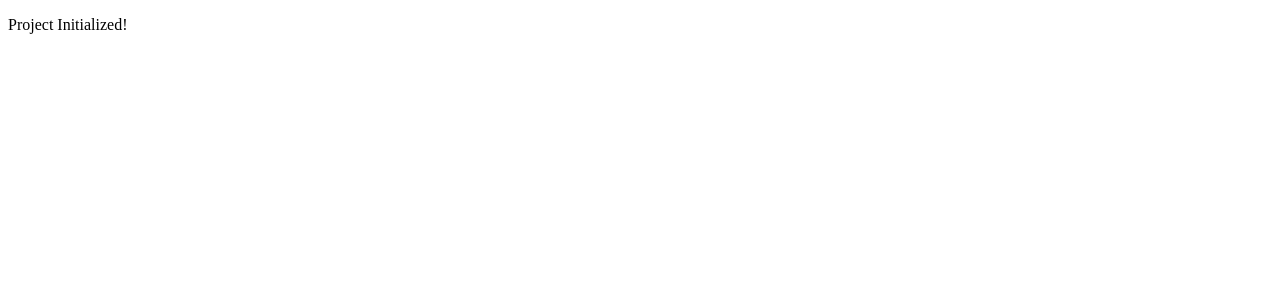
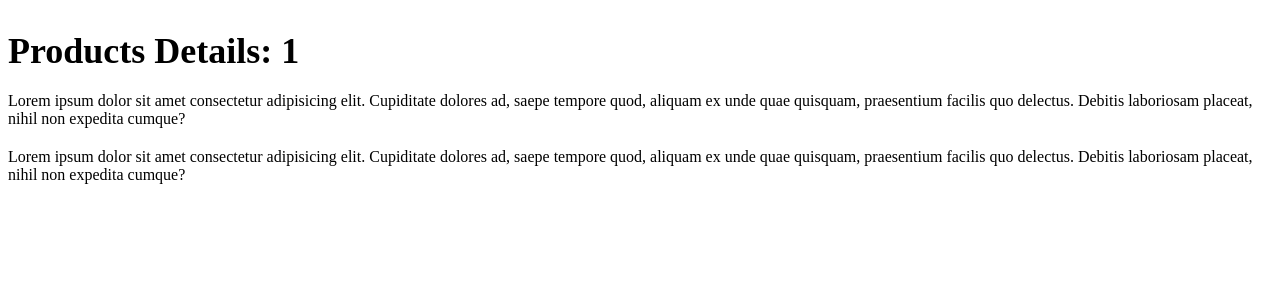
Before and after one commit to fronomenal/nuxt_store, a Nuxt app: page /products/1 in a window 1280 px wide. Shown: the top 300 px of the page. Built offline with nearby package versions, Linux system fonts and the light colour scheme.

Commit message:
Scaffold page routes

```diff
--- a/app.vue
+++ b/app.vue
@@ -1,5 +1,3 @@
 <template>
-  <div>
-    <p>Project Initialized!</p>
-  </div>
+  <NuxtPage></NuxtPage>
 </template>
--- /dev/null
+++ b/pages/about.vue
@@ -0,0 +1,24 @@
+<script setup>
+
+</script>
+
+<template>
+  <div>
+    <h2>About</h2>
+    <p>Lorem ipsum dolor sit amet consectetur adipisicing elit. Cupiditate dolores ad, saepe tempore quod, aliquam ex unde quae quisquam, praesentium facilis quo delectus. Debitis laboriosam placeat, nihil non expedita cumque?</p>
+    <p>Lorem ipsum dolor sit amet consectetur adipisicing elit. Cupiditate dolores ad, saepe tempore quod, aliquam ex unde quae quisquam, praesentium facilis quo delectus. Debitis laboriosam placeat, nihil non expedita cumque?</p>
+  </div>
+</template>
+
+<style scoped>
+  h2{
+    margin-bottom: 20px;
+    font-size: 36px;
+
+  }
+
+  p {
+    margin: 20px 0;
+  }
+
+</style>
--- /dev/null
+++ b/pages/index.vue
@@ -0,0 +1,24 @@
+<script setup>
+
+</script>
+
+<template>
+  <div>
+    <h2>Home</h2>
+    <p>Lorem ipsum dolor sit amet consectetur adipisicing elit. Cupiditate dolores ad, saepe tempore quod, aliquam ex unde quae quisquam, praesentium facilis quo delectus. Debitis laboriosam placeat, nihil non expedita cumque?</p>
+    <p>Lorem ipsum dolor sit amet consectetur adipisicing elit. Cupiditate dolores ad, saepe tempore quod, aliquam ex unde quae quisquam, praesentium facilis quo delectus. Debitis laboriosam placeat, nihil non expedita cumque?</p>
+  </div>
+</template>
+
+<style scoped>
+  h2{
+    margin-bottom: 20px;
+    font-size: 36px;
+
+  }
+
+  p {
+    margin: 20px 0;
+  }
+
+</style>
--- /dev/null
+++ b/pages/products/[pid].vue
@@ -0,0 +1,26 @@
+<script setup>
+
+const {pid} = useRoute().params
+
+</script>
+
+<template>
+  <div>
+    <h2>Products Details: {{ pid }}</h2>
+    <p>Lorem ipsum dolor sit amet consectetur adipisicing elit. Cupiditate dolores ad, saepe tempore quod, aliquam ex unde quae quisquam, praesentium facilis quo delectus. Debitis laboriosam placeat, nihil non expedita cumque?</p>
+    <p>Lorem ipsum dolor sit amet consectetur adipisicing elit. Cupiditate dolores ad, saepe tempore quod, aliquam ex unde quae quisquam, praesentium facilis quo delectus. Debitis laboriosam placeat, nihil non expedita cumque?</p>
+  </div>
+</template>
+
+<style scoped>
+  h2{
+    margin-bottom: 20px;
+    font-size: 36px;
+
+  }
+
+  p {
+    margin: 20px 0;
+  }
+
+</style>
--- /dev/null
+++ b/pages/products/index.vue
@@ -0,0 +1,24 @@
+<script setup>
+
+</script>
+
+<template>
+  <div>
+    <h2>Products</h2>
+    <p>Lorem ipsum dolor sit amet consectetur adipisicing elit. Cupiditate dolores ad, saepe tempore quod, aliquam ex unde quae quisquam, praesentium facilis quo delectus. Debitis laboriosam placeat, nihil non expedita cumque?</p>
+    <p>Lorem ipsum dolor sit amet consectetur adipisicing elit. Cupiditate dolores ad, saepe tempore quod, aliquam ex unde quae quisquam, praesentium facilis quo delectus. Debitis laboriosam placeat, nihil non expedita cumque?</p>
+  </div>
+</template>
+
+<style scoped>
+  h2{
+    margin-bottom: 20px;
+    font-size: 36px;
+
+  }
+
+  p {
+    margin: 20px 0;
+  }
+
+</style>
```
